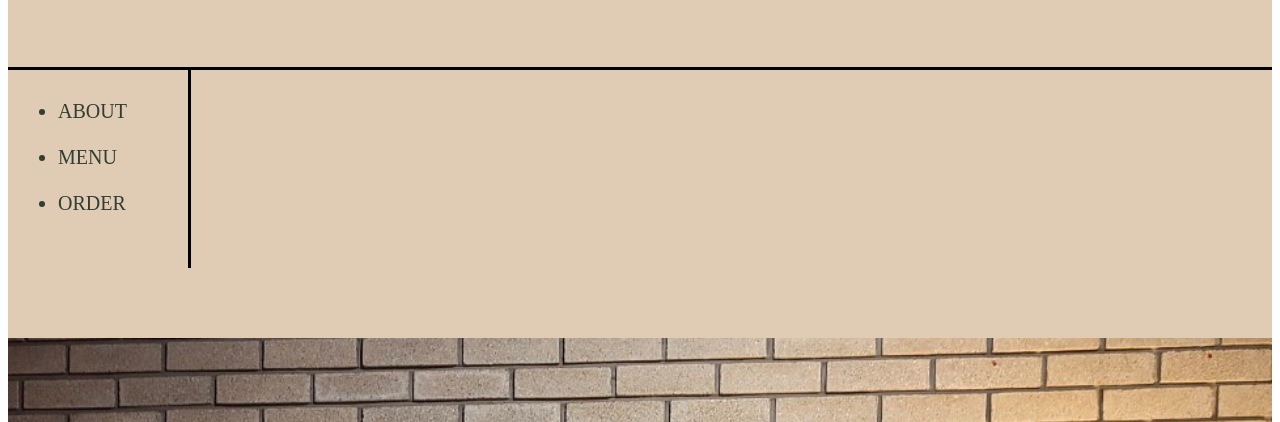
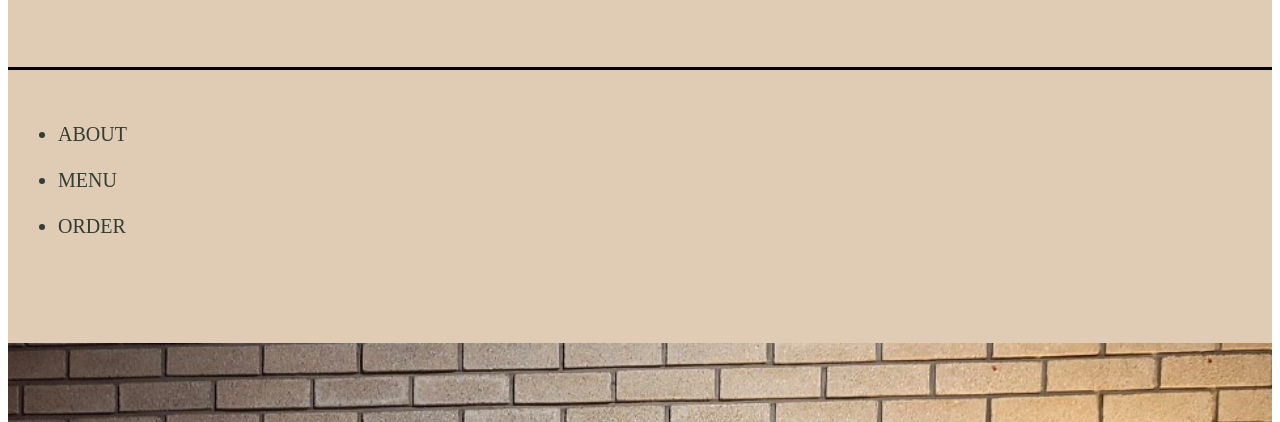
Before and after one commit to betepeace/lacreme, a plain HTML site: page index.html in a window 1280 px wide. Shown: the part 378-800 px from the top of the page. Drawn offline with Linux system fonts and the light colour scheme.

Commit message:
Add files via upload

```diff
--- a/index.html
+++ b/index.html
@@ -25,7 +25,6 @@
     ul{
       font-size: 20px;
       color: #333D31;
-      border-right: black 3px solid; width: 100px;
       margin: 0;
       padding: 30px;
       padding-left: 50px;
@@ -39,12 +38,11 @@
 </div>
 <div id="content">
  <body>
-   <ul>
+   <ul><br>
      <li>ABOUT</li><br>
      <li>MENU</li><br>
      <li>ORDER</li><br>
     </ul>
-    <br>
     <br>
     <br>
     <p>
@@ -55,8 +53,7 @@
       <br>
       <br>
       <br>
-      <br>
-      <br>
+
       </p>
  </body>
  </div>
```
